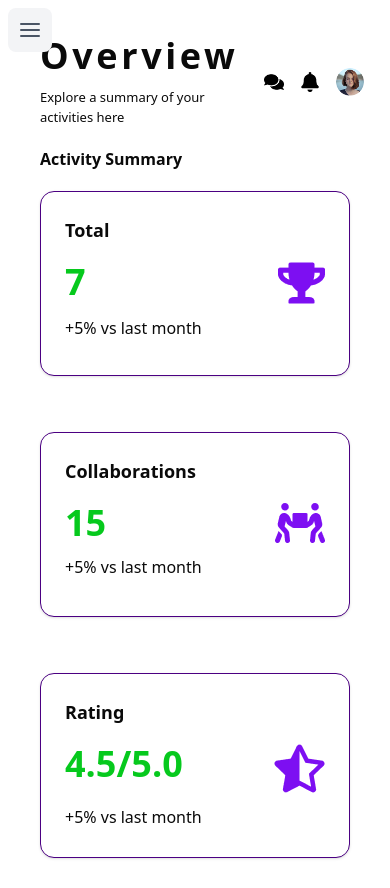
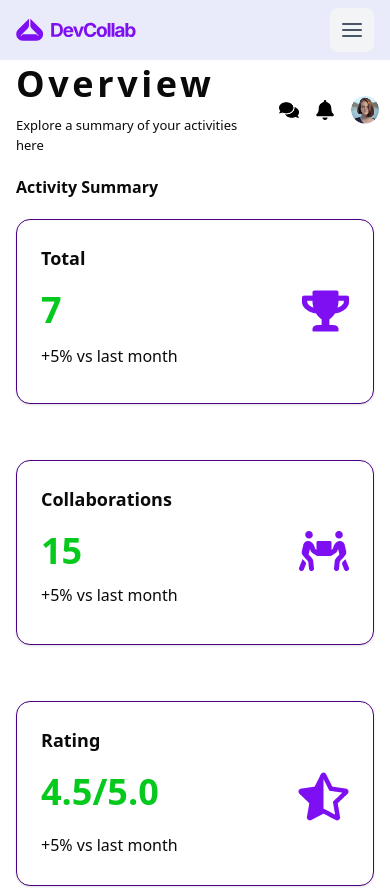
Before and after one commit to Perfect-Patience/devCollab, a React (Vite) app: page /dashboard in a window 390 px wide. Shown: the top 888 px of the page. Built offline with nearby package versions, Linux system fonts and the light colour scheme.

Commit message:
worked on dashboard responsiveness

```diff
--- a/src/assets/index.jsx
+++ b/src/assets/index.jsx
@@ -6,5 +6,7 @@ import Ellipse from '../assets/images/Ellipse2.png';
 import Trophy from '../assets/images/trophy.png';
 import Star from '../assets/images/star.png';
 import People from '../assets/images/people.png';
+import Checkbox from '../assets/images/completed.png';
+import Clock from '../assets/images/check.png';
 
-export {LoginImg, Logo, Comment, Trophy, Star, People, Bell, Ellipse};
+export {LoginImg, Logo, Comment, Trophy, Star, People, Bell, Ellipse, Checkbox, Clock};
--- a/src/components/DashboardHeader.jsx
+++ b/src/components/DashboardHeader.jsx
@@ -4,7 +4,7 @@ import { Comment, Bell, Ellipse } from "@/assets";
 
 const DashboardHeader = ({ title, text }) => {
   return (
-    <div className="flex md:gap-[50rem] gap-10">
+    <div className="flex md:gap-[50rem] gap-10 md:pt-0 pt-7">
       <div className="space-y-3">
         <h1 className="text-4xl tracking-widest font-bold">{title}</h1>
         <p className="text-[13px]">{text}</p>
--- a/src/components/ProjectSumary.jsx
+++ b/src/components/ProjectSumary.jsx
@@ -1,14 +1,18 @@
-import React from "react";
+import React, { useState } from "react";
 import {
   Avatar,
   AvatarFallback,
   AvatarImage,
 } from "@/components/ui/avatar";
 import { Button } from "@/components/ui/button"
+import { Checkbox, Clock } from "@/assets";
 
-const ProjectSumary = ({ title, description, numOfCollab, numOfRequests, ownership, status }) => {
+const ProjectSumary = ({ title, description, numOfCollab, numOfRequests, status }) => {
+
+  // const [status, setStatus] = useState("In-progress");
+
   return (
-    <div className="bg-[#E9EBFA] flex w-full justify-between items-center px-10 py-2 rounded-sm">
+    <div className="bg-[#F9F9F9] flex w-full justify-between items-center md:px-10 px-1 py-2 rounded-sm shadow-xl/20">
       <div className="w-[20%] space-y-2">
         <h4 className="line-clamp-1 font-bold text-xl">{title}</h4>
         <p className="line-clamp-1">{description}</p>
@@ -37,9 +41,12 @@ const ProjectSumary = ({ title, description, numOfCollab, numOfRequests, ownersh
         <span className="font-bold text-2xl">{numOfRequests}</span>
         <span>Requests Pending</span>
       </div>
-      <div className="space-x-5 space-y-2 ">
-        <Button className={"w-20 md:w-30 cursor-pointer text-black bg-[#E0FFC9] hover:bg-white"}>{ownership}</Button>
-        <Button className={"w-20 md:w-30 cursor-pointer text-black bg-[#06C91D] hover:bg-white"}>{status}</Button>
+      <div>
+
+        {status.toLowerCase() === "in progress"
+        ? <img src={Clock} className="h-8" />
+        : <img src={Checkbox} className="h-8 text-[#7D0FF2]" />
+        }
       </div>
 
     </div>
--- a/src/components/Sidebar.jsx
+++ b/src/components/Sidebar.jsx
@@ -2,7 +2,7 @@ import React, { useState } from "react";
 import K from "../constants";
 import { NavLink } from "react-router";
 import { Logo } from "@/assets";
-import logo from "../assets/logo.svg";
+import logo from '../assets/logoipsum-custom-logo-colored.svg';
 import Profile from "./Profile";
 import { AlignJustify } from "lucide-react";
 
@@ -39,7 +39,7 @@ const Sidebar = () => {
         <Profile />
       </div>
       {isOpen && (
-        <div className="fixed top-14 md:hidden p-4 justify-start w-[100%] flex  bg-[#4B0084]">
+        <div className="fixed top-14 md:hidden p-4 justify-start w-[100%] z-1 flex  bg-[#4B0084]">
           <div className="flex flex-col gap-6 text-white font-semibold">
             {K.DASHBOARDLINKS.map((item, index) => (
               <NavLink to={item.path} key={index} className="">
@@ -61,9 +61,18 @@ const Sidebar = () => {
           </div>
         </div>
       )}
-      <button onClick={() => setIsOpen(!isOpen)} className="md:hidden block fixed bg-gray-100 p-2.5 text-gray-600 rounded-md">
-        <AlignJustify />
-      </button>
+      {/* Mobile top bar */}
+      <div className="md:hidden fixed top-0 left-0 w-full h-15 bg-[#E9EBFA] flex items-center justify-between px-4">
+        <NavLink to="/" className={`w-30`}>
+          <img src={logo} alt="logo" className="text-[#7D0FF2]" />
+        </NavLink>
+        <button
+          onClick={() => setIsOpen(!isOpen)}
+          className="bg-gray-100 p-2.5 text-gray-600 rounded-md"
+        >
+          <AlignJustify />
+        </button>
+      </div>
     </div>
   );
 };
--- a/src/layout/DashboardLayout.jsx
+++ b/src/layout/DashboardLayout.jsx
@@ -6,7 +6,7 @@ const DashBoardLayout = () => {
   return (
     <div className='md:flex h-screen md:overflow-hidden'>
         <Sidebar />
-        <div className='px-10 py-5'>
+        <div className='md:px-10 px-4 py-5'>
             <Outlet />
         </div>
     </div>
--- a/src/pages/dashboard/pages/ProjectsPage.jsx
+++ b/src/pages/dashboard/pages/ProjectsPage.jsx
@@ -137,7 +137,7 @@ const ProjectsPage = () => {
           }
           numOfCollab={"10"}
           numOfRequests={"5"}
-          ownership={"Owner"}
+
           status={"In Progress"}
         />
         <ProjectSumary
@@ -149,7 +149,7 @@ const ProjectsPage = () => {
           }
           numOfCollab={"10"}
           numOfRequests={"5"}
-          ownership={"Owner"}
+
           status={"In Progress"}
         />
         <ProjectSumary
@@ -161,7 +161,7 @@ const ProjectsPage = () => {
           }
           numOfCollab={"10"}
           numOfRequests={"0"}
-          ownership={"Collaborator"}
+
           status={"In Progress"}
         />
         <ProjectSumary
@@ -173,7 +173,7 @@ const ProjectsPage = () => {
           }
           numOfCollab={"10"}
           numOfRequests={"5"}
-          ownership={"Collaborator"}
+
           status={"Done"}
         />
       </div>
```
Also changed, not shown: src/assets/images/check.png (added), src/assets/images/completed.png (added).
